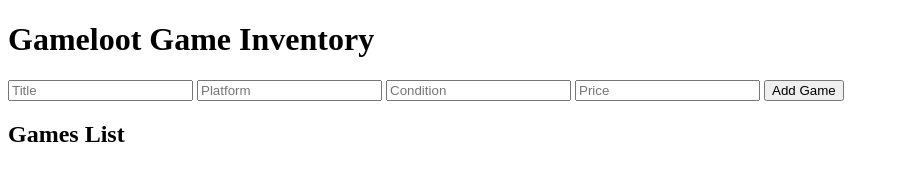
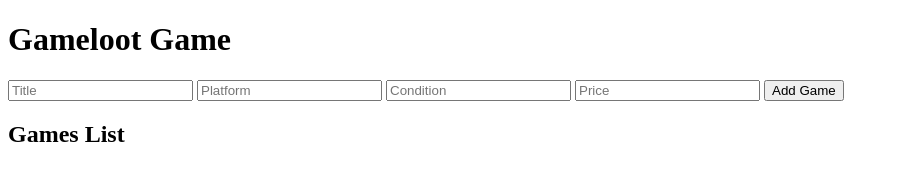
Before and after one commit to Banasavadi24/GAMELOOT-SYSTEM, a plain HTML site: page frontend/index.html in a window 1280 px wide. Shown: the whole page, without its empty margins (0-899 px from the left). Drawn offline with Linux system fonts and the light colour scheme; no server answers.

Commit message:
updated heading in index.html

```diff
--- a/frontend/index.html
+++ b/frontend/index.html
@@ -1,10 +1,10 @@
 <!DOCTYPE html>
 <html>
 <head>
-    <title>Gameloot Inventory</title>
+    <title>Gameloot</title>
 </head>
 <body>
-    <h1>Gameloot Game Inventory</h1>
+    <h1>Gameloot Game</h1>
 
     <input type="text" id="title" placeholder="Title">
     <input type="text" id="platform" placeholder="Platform">
```
